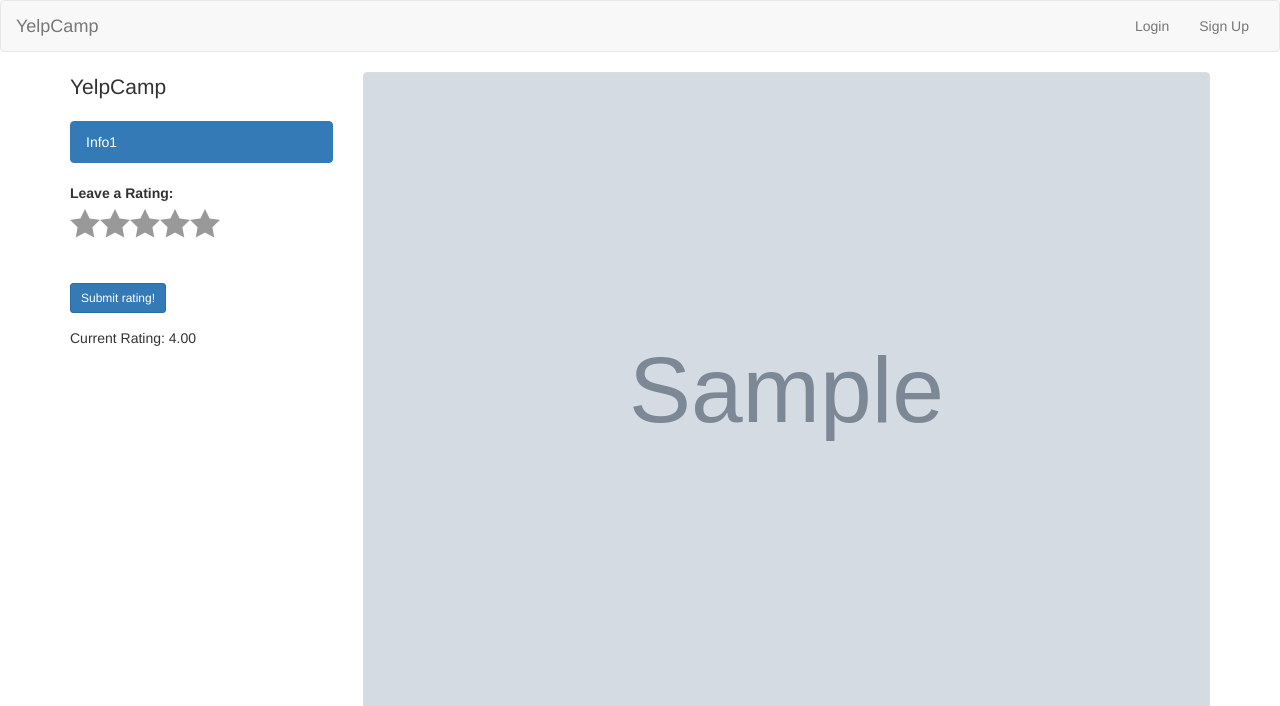
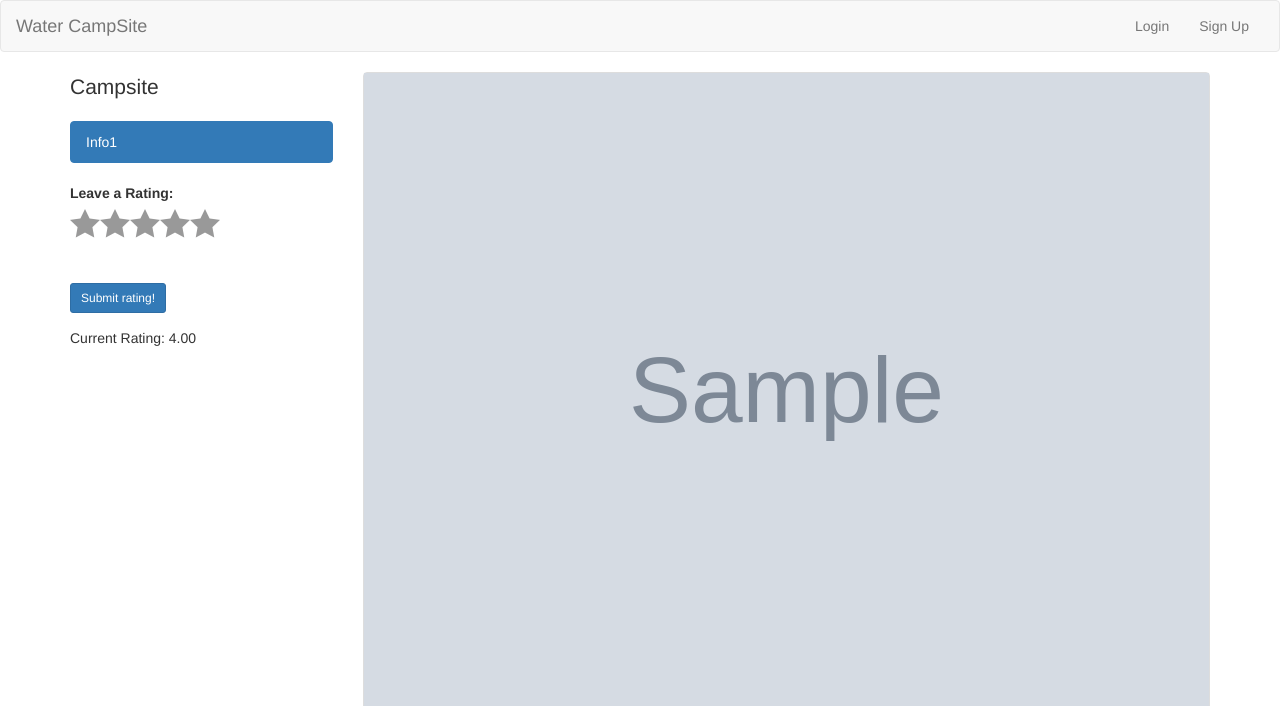
Before and after one commit to ankit875/Water-Campsite, a Node server app: page /campgrounds/600000000000000000000001 in a window 1280 px wide. Shown: the top 706 px of the page. Run offline with Node 20, Linux system fonts and the light colour scheme; tables that the repository leaves empty hold one stand-in row (values such as "Sample post"); grey boxes marked "Sample" are stand-in pictures; some libraries are stand-ins or nearby versions.

Commit message:
update my app

```diff
--- a/views/campgrounds/show.ejs
+++ b/views/campgrounds/show.ejs
@@ -2,7 +2,7 @@
 <div class="container">
     <div class="row">
         <div class="col-md-3">
-            <p class="lead">YelpCamp</p>
+            <p class="lead">Campsite</p>
             <div class="list-group">
                 <li class="list-group-item active">Info1</li>
             </div>
--- a/views/partials/header.ejs
+++ b/views/partials/header.ejs
@@ -10,7 +10,7 @@
     <nav class="navbar navbar-default">
         <div class="container-fluid">
             <div class="navbar-header">
-                <a class="navbar-brand" href="/">YelpCamp</a>
+                <a class="navbar-brand" href="/">Water CampSite</a>
             </div>
             <div class="collapse navbar-collapse">
                 <ul class="nav navbar-nav navbar-right">
```
